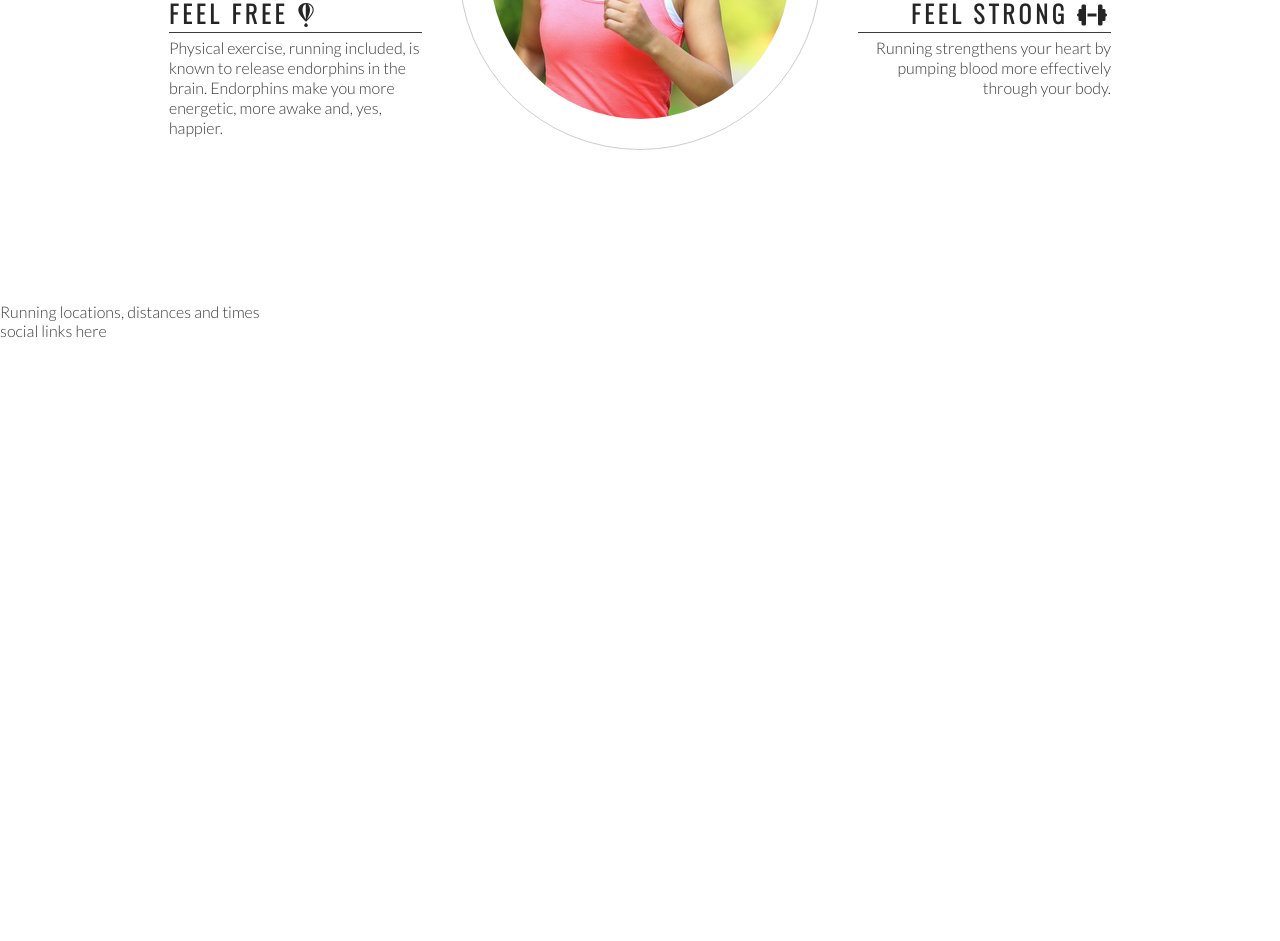
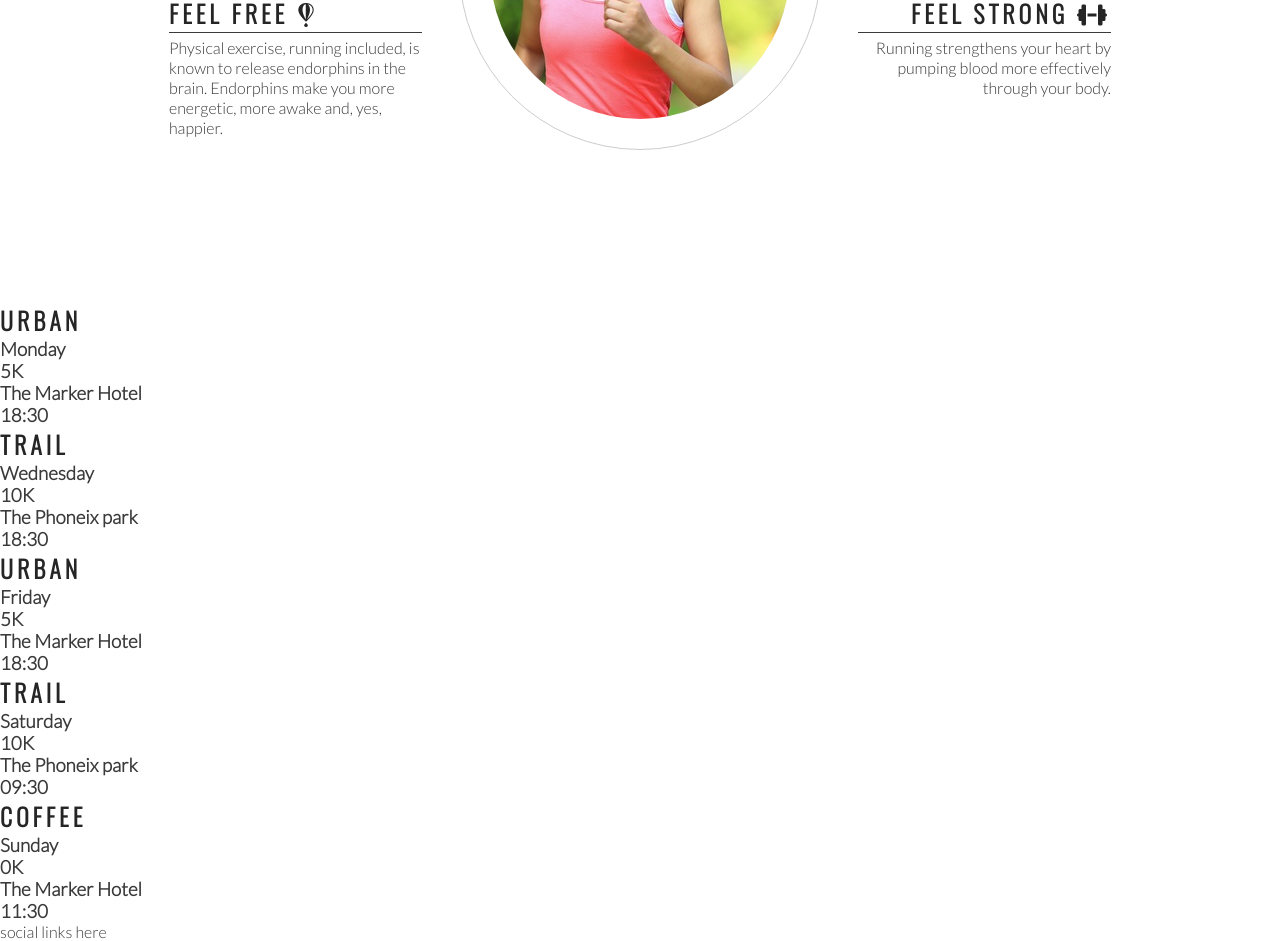
Before and after one commit to Archie9010/love-running, a plain HTML site: page index.html in a window 1280 px wide. Shown: the part 993-1934 px from the top of the page. Before the commit the page ends 1333 px from the top, so only its background shows below. Drawn offline with nearby package versions, Linux system fonts and the light colour scheme.

Commit message:
Add meetup times main structure

```diff
--- a/index.html
+++ b/index.html
@@ -77,7 +77,41 @@
        </div>
    </section>
    <section>
-       Running locations, distances and times
+      <div>
+          <h2>Urban</h2>
+          <h3>Monday</h3>
+          <h3>5K</h3>
+          <h3>The Marker Hotel</h3>
+          <h3>18:30</h3>
+      </div>
+      <div>
+        <h2>Trail</h2>
+        <h3>Wednesday</h3>
+        <h3>10K</h3>
+        <h3>The Phoneix park</h3>
+        <h3>18:30</h3>
+    </div>
+    <div>
+        <h2>Urban</h2>
+        <h3>Friday</h3>
+        <h3>5K</h3>
+        <h3>The Marker Hotel</h3>
+        <h3>18:30</h3>
+    </div>
+    <div>
+        <h2>Trail</h2>
+        <h3>Saturday</h3>
+        <h3>10K</h3>
+        <h3>The Phoneix park</h3>
+        <h3>09:30</h3>
+    </div>
+    <div>
+        <h2>Coffee</h2>
+        <h3>Sunday</h3>
+        <h3>0K</h3>
+        <h3>The  Marker Hotel</h3>
+        <h3>11:30</h3>
+    </div>
    </section>
    <footer>
        social links here
```
